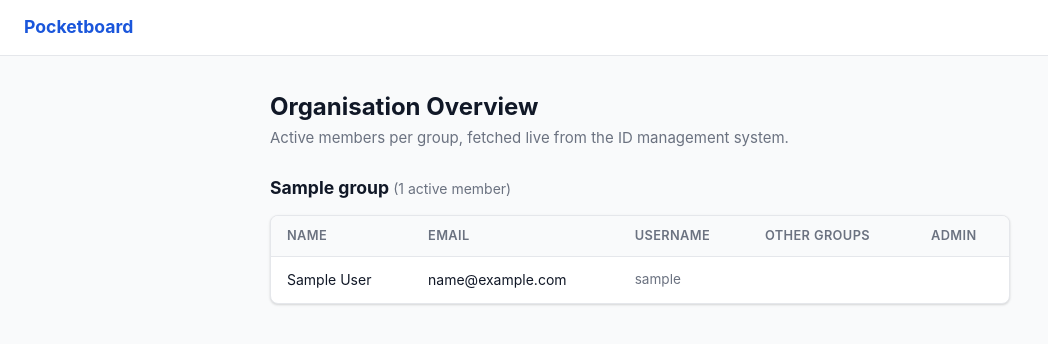
After one commit to drcdev-gh/pocketboard, a FastAPI app: template app/templates/overview.html in a window 1280 px wide. The commit adds this page. Shown: the top 344 px of the page, without its empty margins (0-1048 px from the left). Run offline with FastAPI, Linux system fonts and the light colour scheme; the template is opened without the code that fills it: most values are stand-ins (such as "Sample title", 1, 10 or a date in 2020).

Commit message:
Add Organisation Overview page
New /overview page shows all PocketID groups with their active members.
Group detail is fetched in parallel (asyncio.gather) for speed.

Per-member columns: name, email, username, other groups, admin badge.
Disabled users are filtered out. Groups and members are sorted
alphabetically.

Access controlled via ORG_OVERVIEW_GROUPS env var (default deny).
Nav link hidden from users without access.

Co-Authored-By: Claude Sonnet 4.6 <noreply@anthropic.com>

```diff
--- a/app/main.py
+++ b/app/main.py
@@ -5,7 +5,7 @@ from starlette.middleware.sessions import SessionMiddleware
 
 from app.config import config
 from app.database import init_db
-from app.routes import auth, onboard, audit
+from app.routes import auth, onboard, audit, overview
 
 
 @asynccontextmanager
@@ -30,3 +30,4 @@ app.mount("/static", StaticFiles(directory="app/static"), name="static")
 app.include_router(auth.router)
 app.include_router(onboard.router)
 app.include_router(audit.router)
+app.include_router(overview.router)
--- a/app/templates/base.html
+++ b/app/templates/base.html
@@ -13,6 +13,7 @@
     <nav class="navbar-nav">
       <a href="/" class="{% if request.url.path == '/' %}active{% endif %}">New Invite</a>
       {% if user_can_audit(user) %}<a href="/audit" class="{% if request.url.path == '/audit' %}active{% endif %}">Audit Log</a>{% endif %}
+      {% if user_can_overview(user) %}<a href="/overview" class="{% if request.url.path == '/overview' %}active{% endif %}">Organisation Overview</a>{% endif %}
     </nav>
     <div class="navbar-user">
       <span>{{ user.name }}</span>
--- /dev/null
+++ b/app/templates/overview.html
@@ -0,0 +1,65 @@
+{% extends "base.html" %}
+{% block title %}Organisation Overview – Pocketboard{% endblock %}
+{% block content %}
+<div class="page-header">
+  <h1>Organisation Overview</h1>
+  <p class="text-muted">Active members per group, fetched live from the ID management system.</p>
+</div>
+
+{% if access_denied %}
+<div class="alert alert-error">You do not have permission to view the organisation overview. Contact your IT administrator.</div>
+{% elif not groups %}
+<div class="card empty-state">
+  <p>No groups found or the ID management system could not be reached.</p>
+</div>
+{% else %}
+  {% for group in groups %}
+  <div style="margin-bottom:2rem">
+    <h2 style="font-size:1.1rem;font-weight:700;margin-bottom:12px">
+      {{ group.name }}
+      <span class="text-muted" style="font-weight:400;font-size:0.875rem">({{ group.members | length }} active member{{ 's' if group.members | length != 1 else '' }})</span>
+    </h2>
+
+    {% if group.members %}
+    <div class="card table-card">
+      <table class="table">
+        <thead>
+          <tr>
+            <th>Name</th>
+            <th>Email</th>
+            <th>Username</th>
+            <th>Other groups</th>
+            <th>Admin</th>
+          </tr>
+        </thead>
+        <tbody>
+          {% for member in group.members %}
+          <tr>
+            <td>{{ member.displayName }}</td>
+            <td>{{ member.email or '—' }}</td>
+            <td class="text-muted" style="font-size:0.85rem">{{ member.username }}</td>
+            <td>
+              {% set other_groups = member.userGroups | selectattr('name', '!=', group.name) | list %}
+              {% for g in other_groups %}
+              <span class="badge">{{ g.friendlyName or g.name }}</span>
+              {% endfor %}
+            </td>
+            <td>
+              {% if member.isAdmin %}
+              <span class="badge" style="background:#fef3c7;color:#92400e;border-color:#fcd34d">Admin</span>
+              {% endif %}
+            </td>
+          </tr>
+          {% endfor %}
+        </tbody>
+      </table>
+    </div>
+    {% else %}
+    <div class="card empty-state" style="padding:24px">
+      <p>No active members in this group.</p>
+    </div>
+    {% endif %}
+  </div>
+  {% endfor %}
+{% endif %}
+{% endblock %}
--- a/docker-compose.yml
+++ b/docker-compose.yml
@@ -37,6 +37,7 @@ services:
       # Audit log access (optional)
       AUDIT_LOG_GROUPS: ${AUDIT_LOG_GROUPS:-}
       AUDIT_LOG_CLEAR_GROUPS: ${AUDIT_LOG_CLEAR_GROUPS:-}
+      ORG_OVERVIEW_GROUPS: ${ORG_OVERVIEW_GROUPS:-}
       # Default pre-selected groups in the invite form (optional)
       DEFAULT_SELECTED_GROUPS: ${DEFAULT_SELECTED_GROUPS:-}
       # Email subject and template override (optional)
```
Also changed, not shown: app/config.py (+7 -0 lines), app/routes/overview.py (added, +50 -0 lines), app/services/pocketid.py (+21 -0 lines), app/templating.py (+9 -1 lines), 1 other file.
